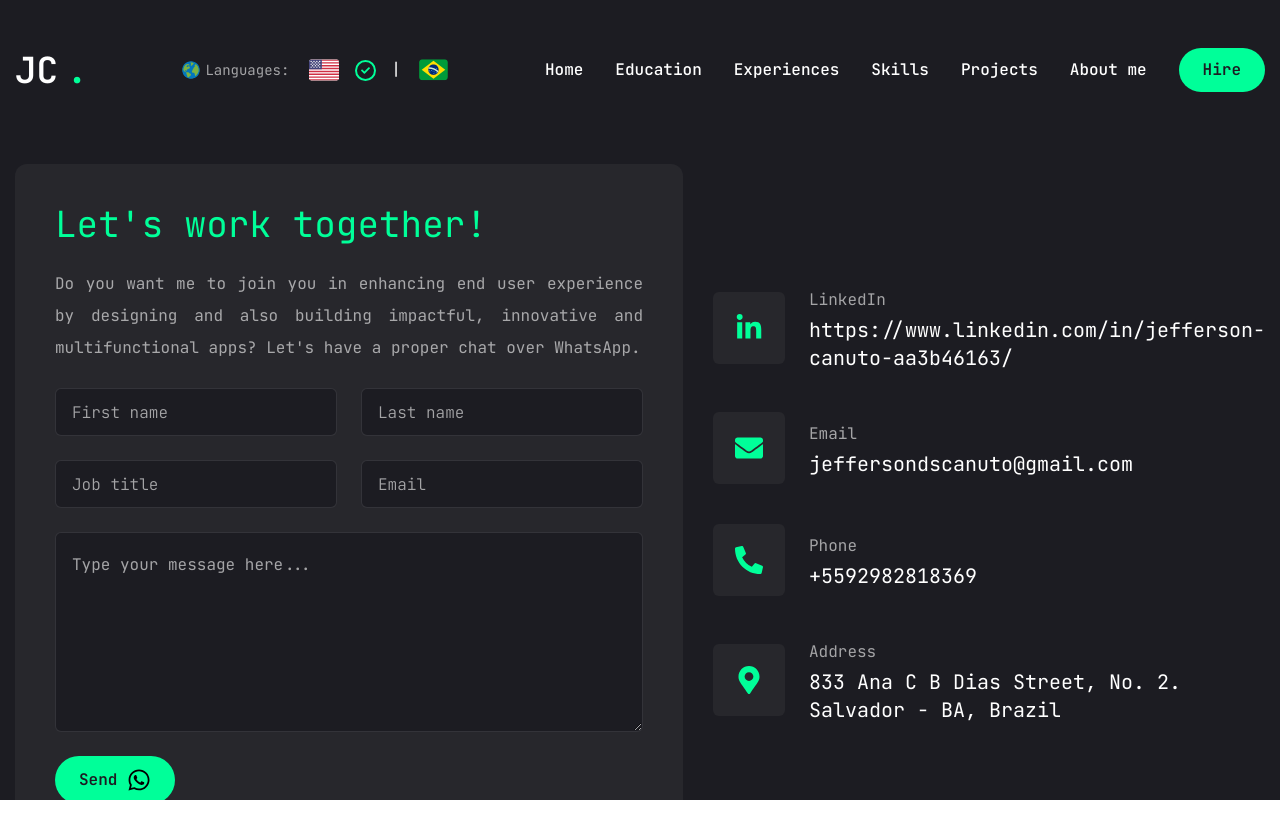
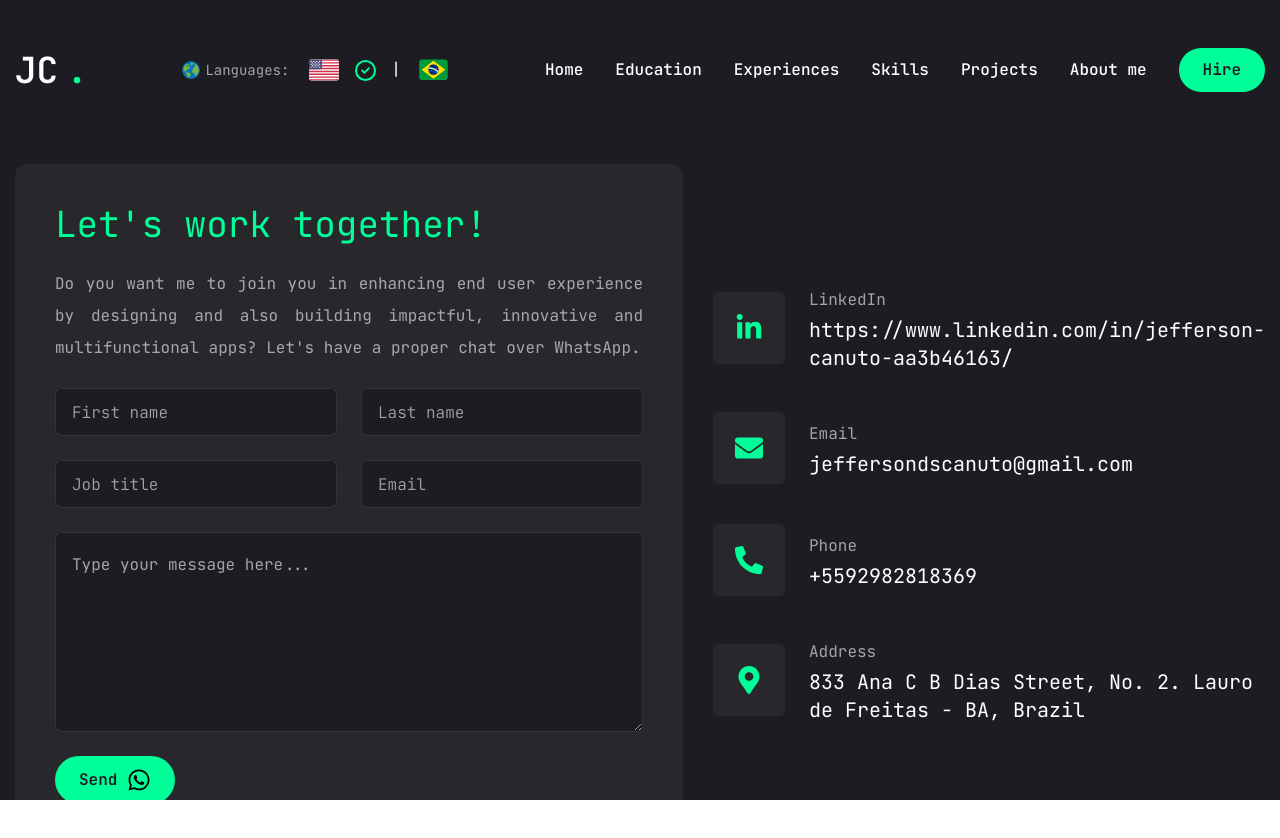
Before and after one commit to JeffersonCanuto/jefferson-portfolio, a Next.js app: page /hire in a window 1280 px wide. Shown: the top 838 px of the page. Built offline with nearby package versions, Linux system fonts and the light colour scheme.

Commit message:
chore: update address description in Hire page

```diff
--- a/src/strings/pages/Hire.ts
+++ b/src/strings/pages/Hire.ts
@@ -40,7 +40,7 @@ const HireStrings:HireStringItems<string> = {
         phoneTitle: "Phone",
         phoneName: "+5592982818369",
         addressTitle: "Address",
-        addressName: "833 Ana C B Dias Street, No. 2. Salvador - BA, Brazil"
+        addressName: "833 Ana C B Dias Street, No. 2. Lauro de Freitas - BA, Brazil"
     },
     br: {
         title: "Vamos trabalhar juntos!",
```
